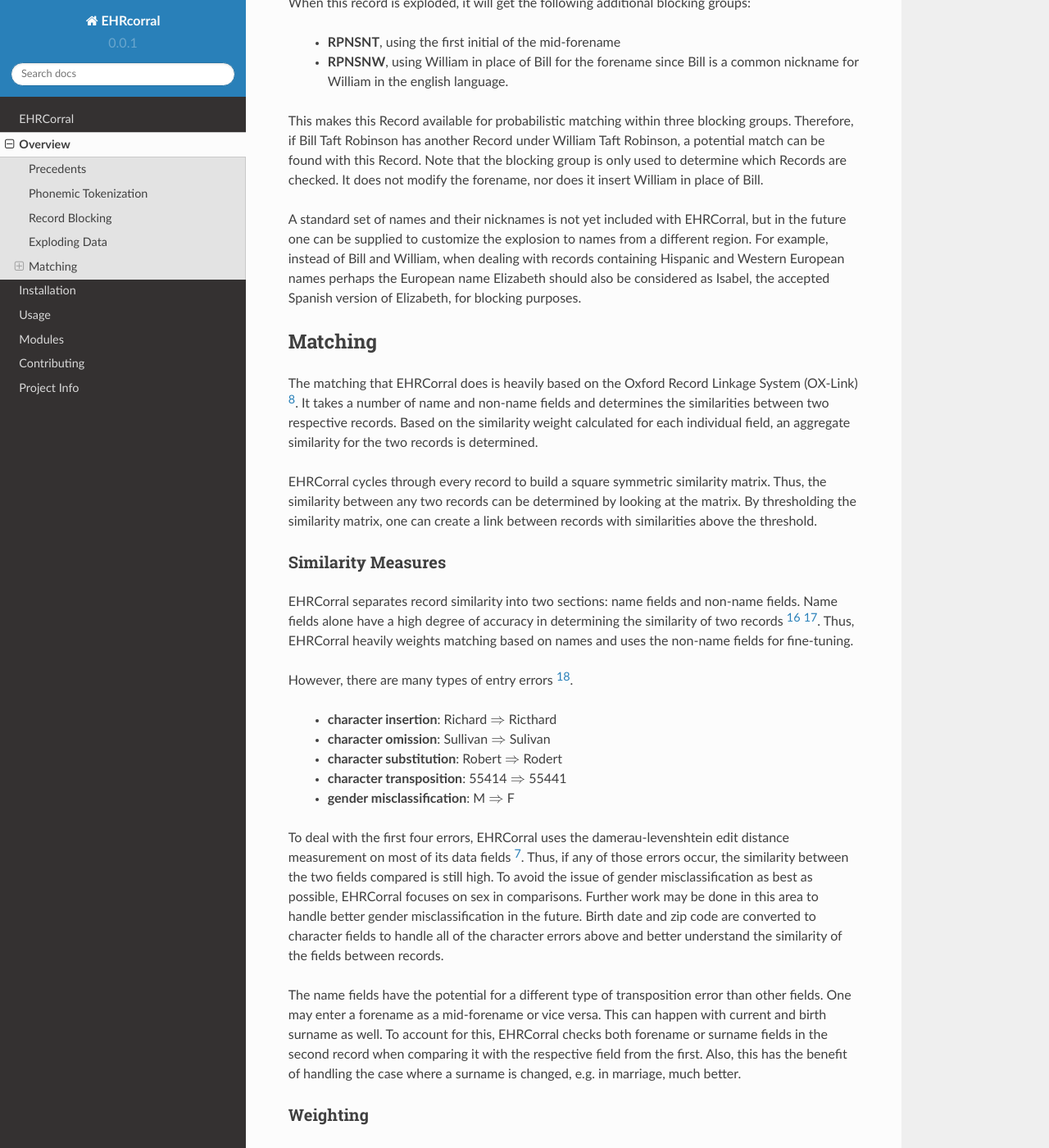
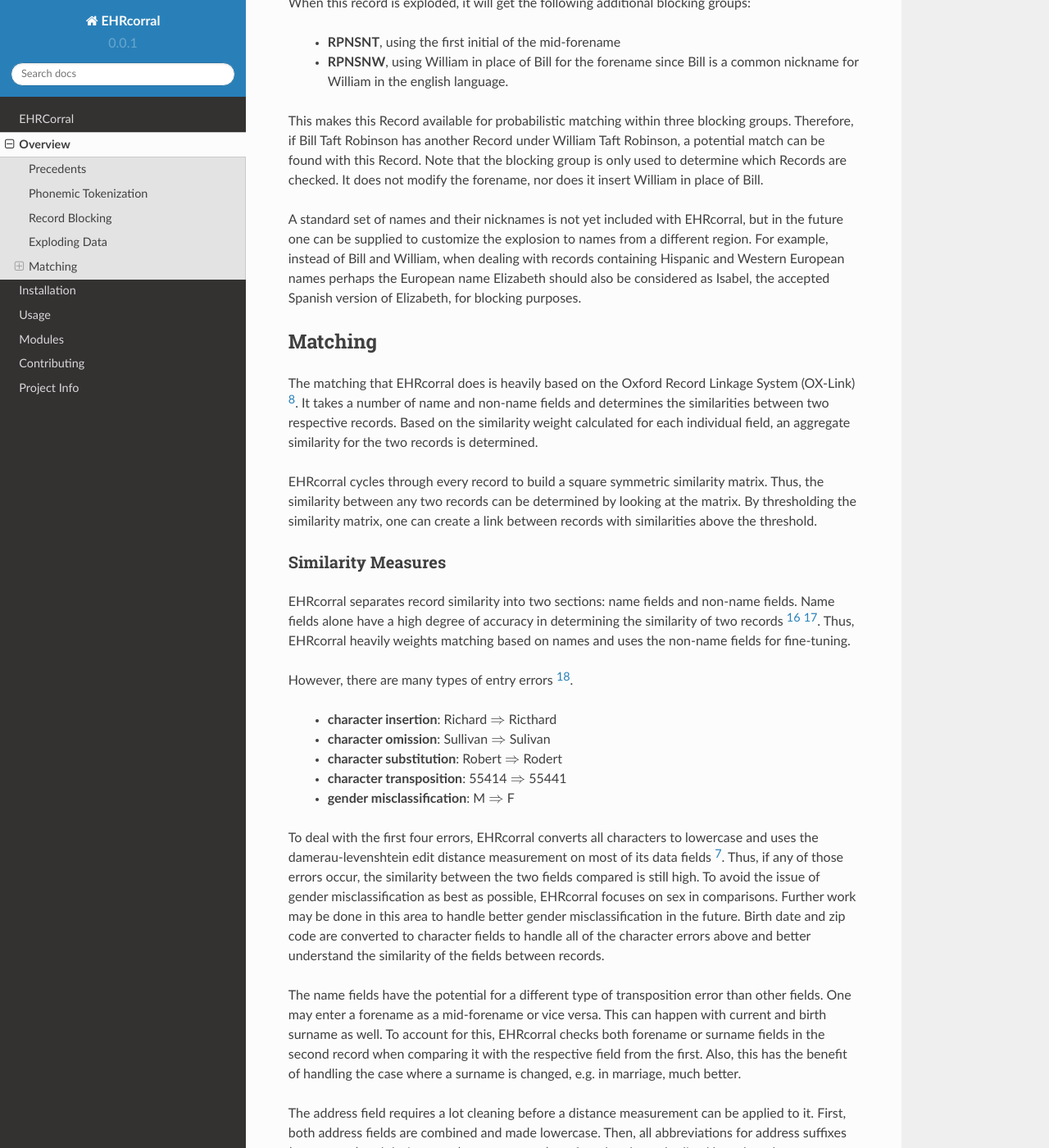
Before and after one commit to nsh87/ehrcorral, a Sphinx documentation site: the page built from docs/overview.rst, in a window 1280 px wide and 1400 px high, scrolled down 3344 px. Shown: the whole window at 82% size. Built offline with Sphinx 7.4.7 and the Read the Docs theme 2.0.0, drawn with Linux system fonts in a browser that asks for light colours; formulas are drawn with MathJax 3; some of the changed text lies outside the part shown.

Commit message:
Add discussion of address field comparison

```diff
--- a/docs/overview.rst
+++ b/docs/overview.rst
@@ -5,7 +5,7 @@
 Significant effort has been put into developing record-linkage algorithms
 using deterministic, probabilistic, or machine learning methods, or
 a combination of approaches [#current_practice]_ [#state_of_linkage]_
-[#final_report]_. EHRCorral takes a probabilistic approach, wherein certain
+[#final_report]_. EHRcorral takes a probabilistic approach, wherein certain
 fields are weighted based on their match-level, which is determined using
 numerical or lexical analysis in the context of two records or the entire set
 of records. A composite probability of two records matching is calculated and
@@ -84,7 +84,7 @@
 correctly identifies the same code for these phonetically identical names.
 
 Metaphone, and then double metaphone, are the most recent phonemic
-compressions available in EHRCorral [#metaphone]_ [#double_metaphone]_.
+compressions available in EHRcorral [#metaphone]_ [#double_metaphone]_.
 Metaphone was first published in 1990 and is the first algorithm here to
 consider the sequences of letters and sounds rather than just individual
 characters. It also performs its compression based on the entire name, not
@@ -124,7 +124,7 @@
 that have the possibility of matching and ignore other record-to-record
 combinations, the time to completion could be greatly reduced.
 
-By default, EHRCorral blocks data into groups by the phonemic compression of the
+By default, EHRcorral blocks data into groups by the phonemic compression of the
 current surname plus the first initial of the forename. Other blocking
 techniques group by phonemic compression of the forename or current surname, or
 by birth month or year. A combinatory approach can be taken, as well, blocking
@@ -181,7 +181,7 @@
 does not modify the forename, nor does it insert William in place of Bill.
 
 A standard set of names and their nicknames is not yet included with
-EHRCorral, but in the future one can be supplied to customize the explosion
+EHRcorral, but in the future one can be supplied to customize the explosion
 to names from a different region. For example, instead of Bill and William,
 when dealing with records containing Hispanic and Western European names
 perhaps the European name Elizabeth should also be considered as Isabel, the
@@ -190,13 +190,13 @@
 Matching
 --------
 
-The matching that EHRCorral does is heavily based on the Oxford Record
+The matching that EHRcorral does is heavily based on the Oxford Record
 Linkage System (OX-Link) [#ox_link]_. It takes a number of name and non-name
 fields and determines the similarities between two respective records. Based
 on the similarity weight calculated for each individual field, an aggregate
 similarity for the two records is determined.
 
-EHRCorral cycles through every record to build a square symmetric similarity
+EHRcorral cycles through every record to build a square symmetric similarity
 matrix. Thus, the similarity between any two records can be determined by
 looking at the matrix. By thresholding the similarity matrix, one can create
 a link between records with similarities above the threshold.
@@ -204,10 +204,10 @@
 Similarity Measures
 ^^^^^^^^^^^^^^^^^^^
 
-EHRCorral separates record similarity into two sections: name fields and
+EHRcorral separates record similarity into two sections: name fields and
 non-name fields. Name fields alone have a high degree of accuracy in
 determining the similarity of two records [#accuracy_matching]_
-[#simple_heuristic]_. Thus, EHRCorral heavily weights matching based on names
+[#simple_heuristic]_. Thus, EHRcorral heavily weights matching based on names
 and uses the non-name fields for fine-tuning.
 
 However, there are many types of entry errors [#typo_errors]_.
@@ -218,25 +218,31 @@
     * **character transposition**: 55414 :math:`{\Rightarrow}` 55441
     * **gender misclassification**: M :math:`{\Rightarrow}` F
 
-To deal with the first four errors, EHRCorral uses the damerau-levenshtein
-edit distance measurement on most of its data fields [#matching_records_nmpi]_.
-Thus, if any of those errors occur, the similarity between the two fields
-compared is still high. To avoid the issue of gender misclassification as
-best as possible, EHRCorral focuses on sex in comparisons. Further work may
-be done in this area to handle better gender misclassification in the future.
-Birth date and zip code are converted to character fields to handle
-all of the character errors above and better understand the similarity of the
-fields between records.
+To deal with the first four errors, EHRcorral converts all characters to
+lowercase and uses the damerau-levenshtein edit distance measurement on most
+of its data fields [#matching_records_nmpi]_. Thus, if any of those errors
+occur, the similarity between the two fields compared is still high. To avoid
+the issue of gender misclassification as best as possible, EHRcorral focuses
+on sex in comparisons. Further work may be done in this area to handle
+better gender misclassification in the future. Birth date and zip code are
+converted to character fields to handle all of the character errors above
+and better understand the similarity of the fields between records.
 
 The name fields have the potential for a different type of transposition
 error than other fields. One may enter a forename as a mid-forename or vice
 versa. This can happen with current and birth surname as well. To account for
-this, EHRCorral checks both forename or surname fields in the second record
+this, EHRcorral checks both forename or surname fields in the second record
 when comparing it with the respective field from the first. Also, this has the
 benefit of handling the case where a surname is changed, e.g. in marriage,
 much better.
 
-
+The address field requires a lot cleaning before a distance measurement can
+be applied to it. First, both address fields are combined and made lowercase.
+Then, all abbreviations for address suffixes (e.g. avenue) and designators (e
+.g. apartment) are found and standardized based on the abbreviations that the
+United States Postal Service uses [#usps]_. After this, the first 12
+characters of the address are compared as mentioned above to account for the
+different types of character entry errors.
 
 Weighting
 ^^^^^^^^^
```
Also changed, not shown: other parts of docs/overview.rst (+3 -0 lines).
